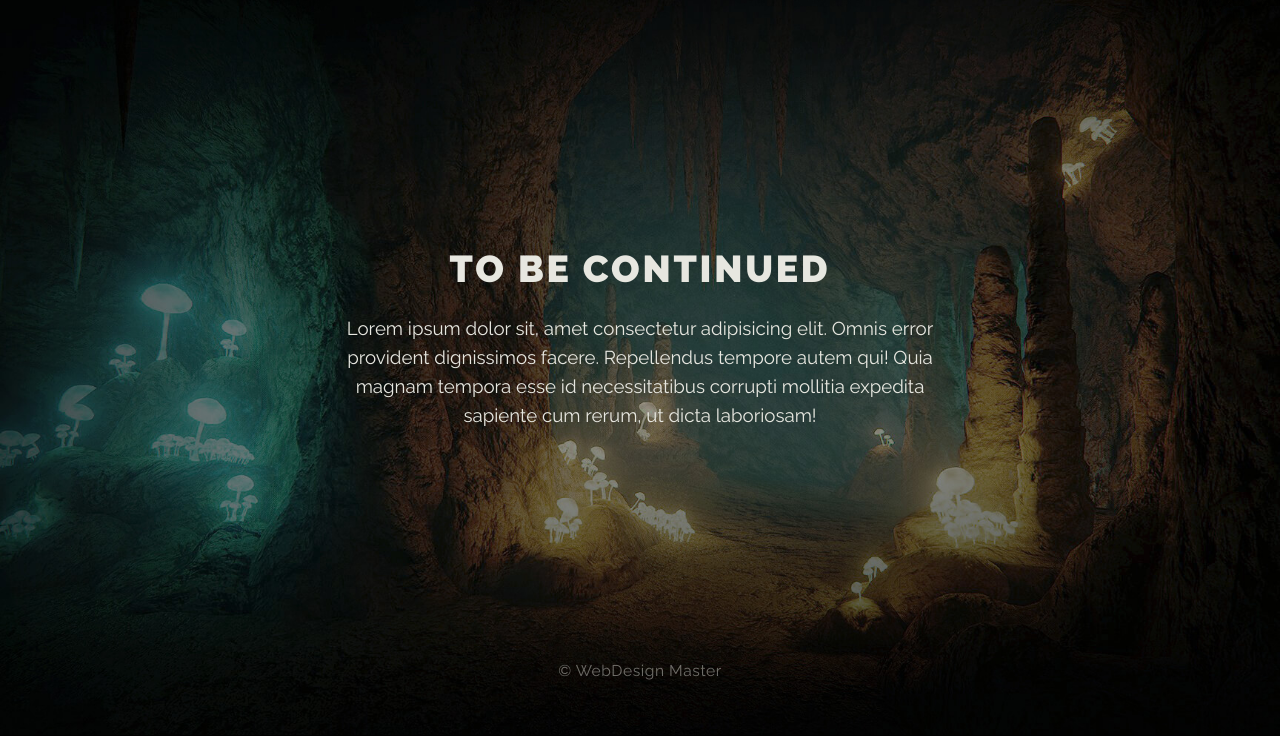
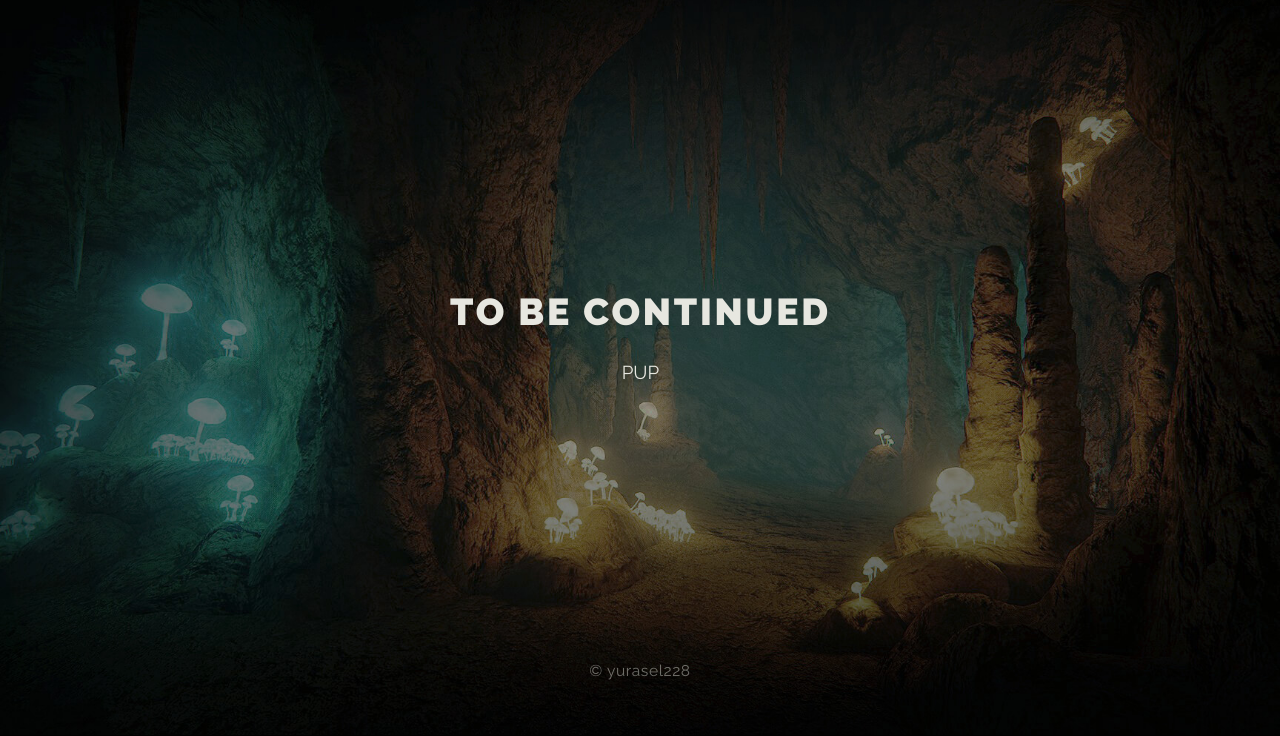
Before and after one commit to yurasel228/paralax, a plain HTML site: page index.html in a window 1280 px wide. Shown: the part 864-1600 px from the top of the page. Drawn offline with Linux system fonts and the light colour scheme.

Commit message:
Update index.html

```diff
--- a/index.html
+++ b/index.html
@@ -32,9 +32,9 @@
 			<article class="main-article" style="background-image: url(img/dungeon.jpg);">
 				<div class="main-article__content">
 					<h2 class="main-article__header">To be continued</h2>
-					<p class="main-article__paragraph">Lorem ipsum dolor sit, amet consectetur adipisicing elit. Omnis error provident dignissimos facere. Repellendus tempore autem qui! Quia magnam tempora esse id necessitatibus corrupti mollitia expedita sapiente cum rerum, ut dicta laboriosam!</p>
+					<p class="main-article__paragraph">PUP</p>
 				</div>
-				<div class="copy">© WebDesign Master</div>
+				<div class="copy">© yurasel228</div>
 			</article>
 
 		</div>
```
